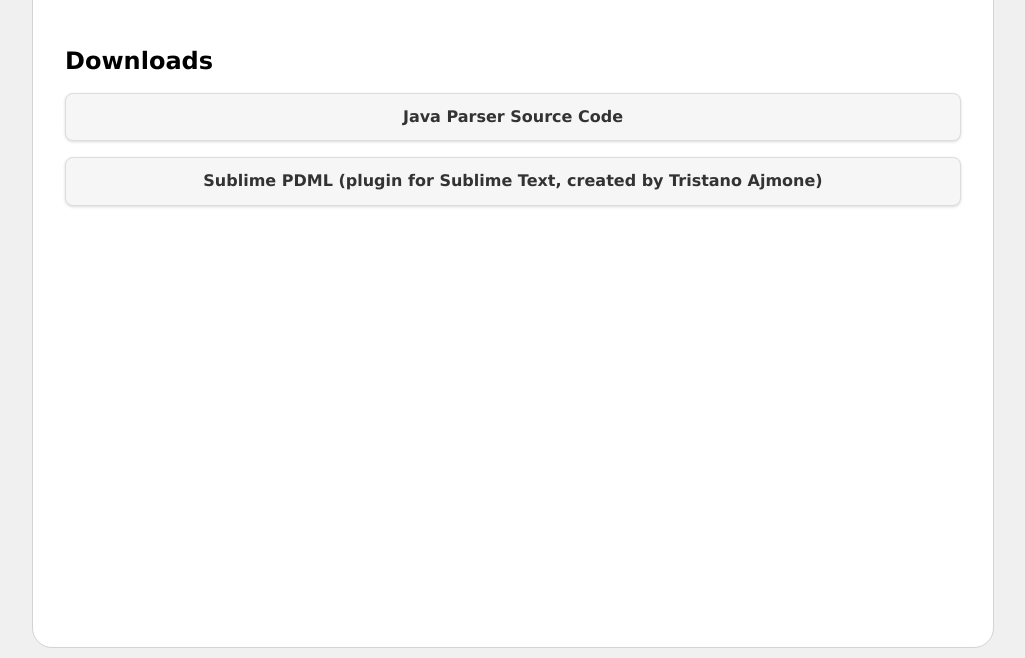
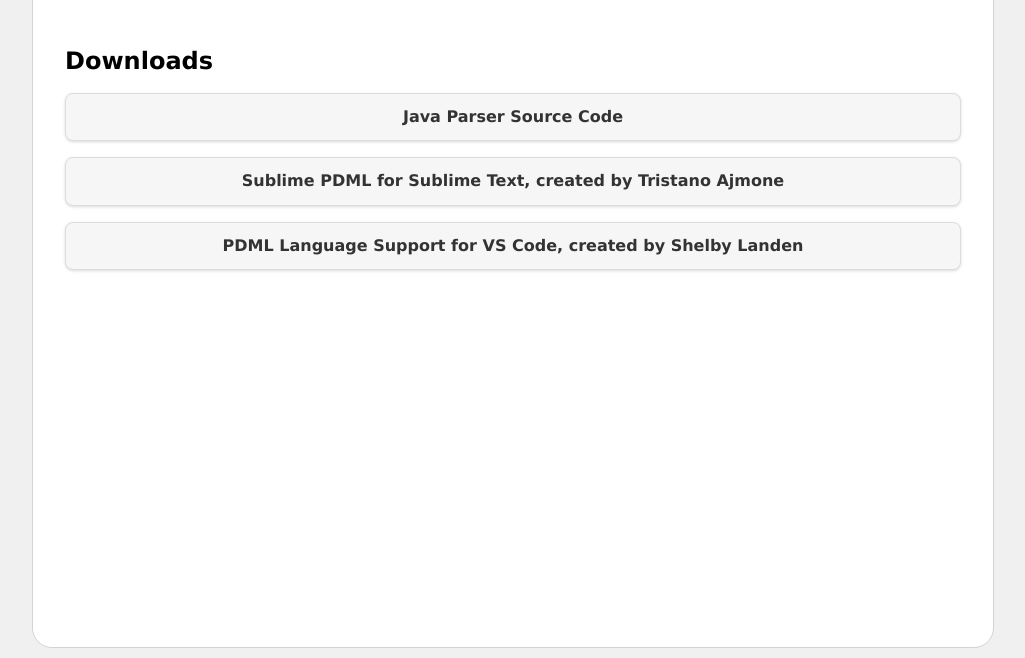
Before and after one commit to pdml-lang/pdml-lang.github.io, a plain HTML site: page docs/downloads/index.html in a window 1280 px wide. Shown: the part 142-800 px from the top of the page, without its empty margins (127-1152 px from the left). Drawn offline with Linux system fonts and the light colour scheme.

Commit message:
VS Code Language Support link added

```diff
--- a/docs/downloads/index.html
+++ b/docs/downloads/index.html
@@ -71,7 +71,9 @@
 
 				<p><a href="https://github.com/pdml-lang/full-java-impl" class="sub_menu_link_button">Java Parser Source Code</a></p>
 
-				<p><a href="https://packagecontrol.io/packages/PDML" class="sub_menu_link_button">Sublime PDML (plugin for Sublime Text, created by Tristano Ajmone)</a></p>
+				<p><a href="https://packagecontrol.io/packages/PDML" class="sub_menu_link_button">Sublime PDML for Sublime Text, created by Tristano Ajmone</a></p>
+
+				<p><a href="https://marketplace.visualstudio.com/items?itemName=shelby-landen.pdml" class="sub_menu_link_button">PDML Language Support for VS Code, created by Shelby Landen</a></p>
 
 <!--
 				<p><a href="jars/dev.pxml.core-0.8.0.jar" class="sub_menu_link_button">dev.pxml.core-0.8.0.jar<br />(Java .jar file to use pXML)</a></p>
```
